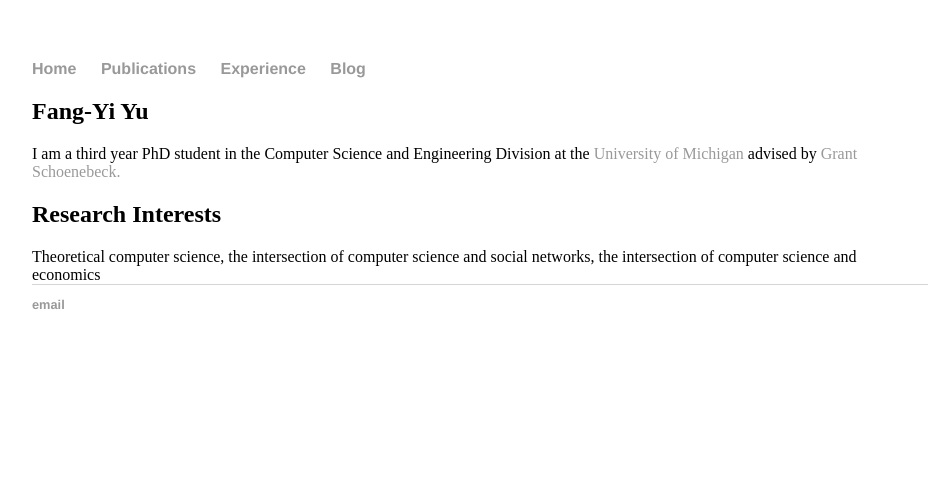
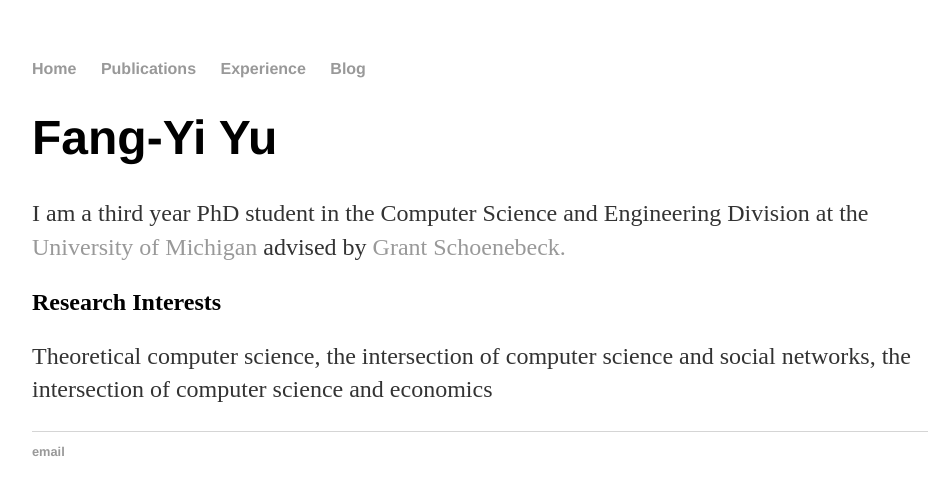
Before and after one commit to ericswatch/ericswatch.github.io, a Jekyll site: the page built from index.html, in a window 1280 px wide. Shown: the top 495 px of the page, without its empty margins (160-1102 px from the left). Built offline with Jekyll 4.4.1, drawn with Linux system fonts in a browser that asks for light colours.

```diff
--- a/index.html
+++ b/index.html
@@ -3,8 +3,11 @@ layout: default
 title: Fang-Yi Yu's personal website
 ---
 <div class="blurb">
-<h2>Fang-Yi Yu</h2>
-I am a third year PhD student in the Computer Science and Engineering Division at the <a href="http://www.umich.edu/">University of Michigan</a> advised by <a href="http://web.eecs.umich.edu/~schoeneb/" >Grant Schoenebeck.</a>
+<h1>Fang-Yi Yu</h1>
+
+<p>I am a third year PhD student in the Computer Science and Engineering Division at the <a href="http://www.umich.edu/">University of Michigan</a> advised by <a href="http://web.eecs.umich.edu/~schoeneb/" >Grant Schoenebeck.</a></p>
+
 <h2>Research Interests</h2>
-Theoretical computer science, the intersection of computer science and social networks, the intersection of computer science and economics
+
+<p>Theoretical computer science, the intersection of computer science and social networks, the intersection of computer science and economics</p>
 </div><!-- /.blurb -->
```
